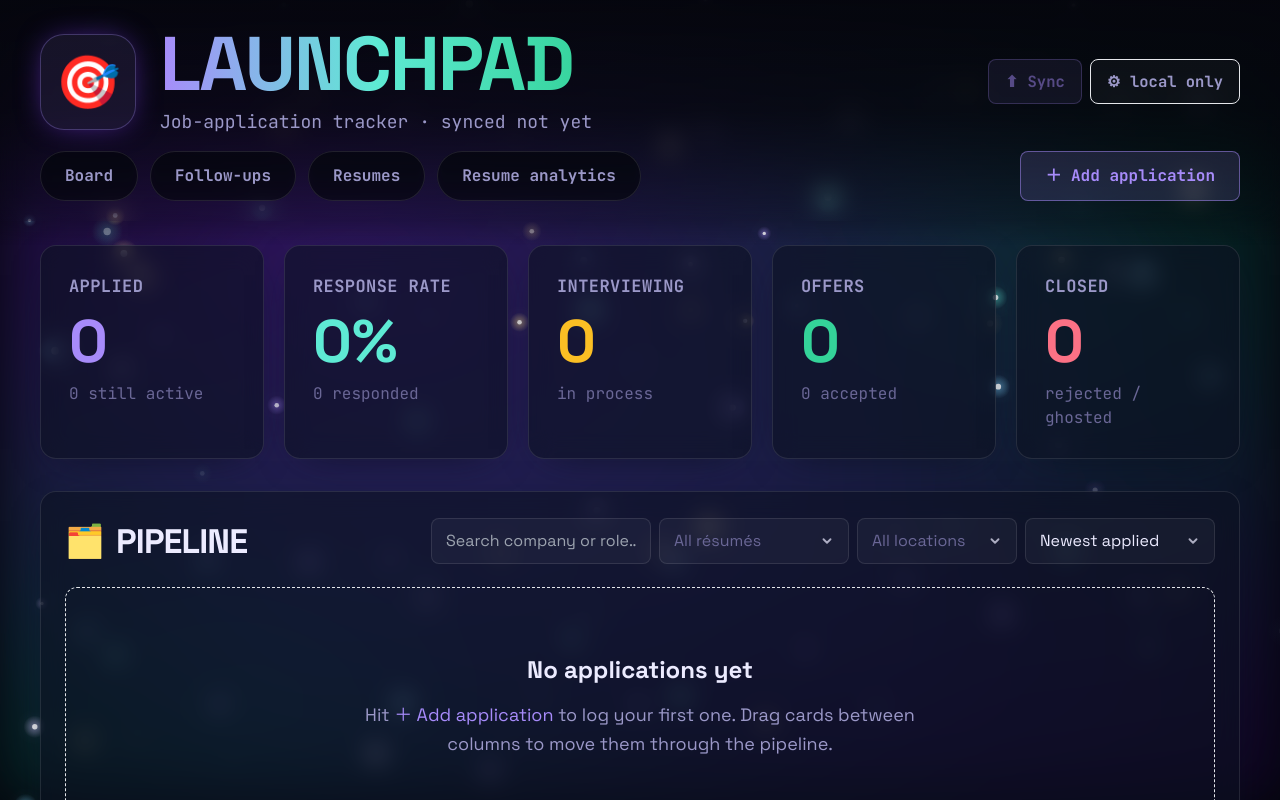
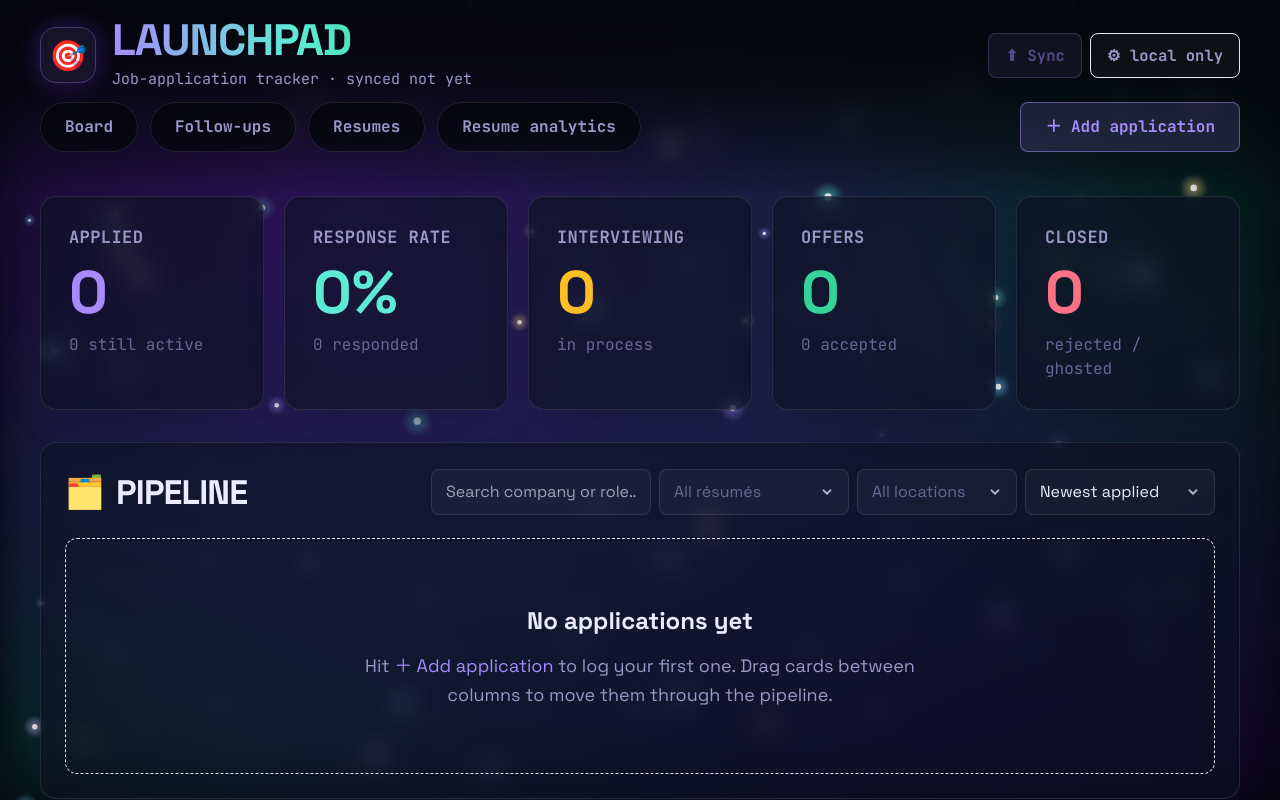
Before and after one commit to shiva-shivanibokka/launchpad, a React (Vite) app: page / in a window 1280 px wide. Shown: the top 800 px of the page. Built offline with nearby package versions, Linux system fonts and the light colour scheme; the HTML template or start-up script is replaced by a standard one; a web font is replaced by a local one.

Commit message:
Reduce header size

```diff
--- a/src/components/Header.tsx
+++ b/src/components/Header.tsx
@@ -12,15 +12,15 @@ export default function Header({ store, onAdd }: { store: Store; onAdd: () => vo
   return (
     <header className="sticky top-0 z-20">
       <div className="bg-gradient-to-b from-canvas/95 via-canvas/80 to-canvas/25 backdrop-blur-md">
-        <div className="mx-auto flex max-w-[1840px] items-center gap-6 px-10 pt-7 pb-4">
-          <div className="grid h-24 w-24 shrink-0 place-items-center rounded-3xl border border-accent-violet/30 bg-accent-violet/10 text-[52px] shadow-glow">
+        <div className="mx-auto flex max-w-[1840px] items-center gap-4 px-10 pt-5 pb-3">
+          <div className="grid h-14 w-14 shrink-0 place-items-center rounded-2xl border border-accent-violet/30 bg-accent-violet/10 text-[30px] shadow-glow">
             🎯
           </div>
           <div className="min-w-0">
-            <h1 className="bg-gradient-to-r from-accent-violet via-accent-mint to-accent-emerald bg-clip-text font-display text-[48px] font-extrabold leading-[0.95] tracking-tight text-transparent sm:text-[76px]">
+            <h1 className="bg-gradient-to-r from-accent-violet via-accent-mint to-accent-emerald bg-clip-text font-display text-[30px] font-extrabold leading-[0.95] tracking-tight text-transparent sm:text-[44px]">
               LAUNCHPAD
             </h1>
-            <p className="mt-2 font-mono text-[18px] text-muted">Job-application tracker · synced {synced}</p>
+            <p className="mt-1.5 font-mono text-[15px] text-muted">Job-application tracker · synced {synced}</p>
           </div>
           <div className="ml-auto hidden lg:block">
             <SyncSettings store={store} />
```
